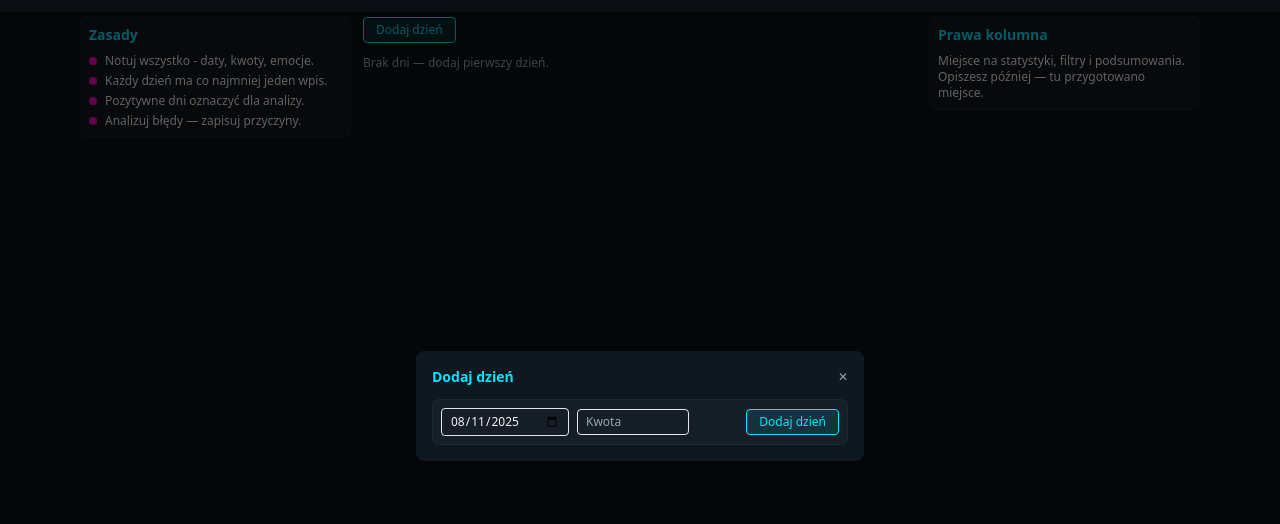
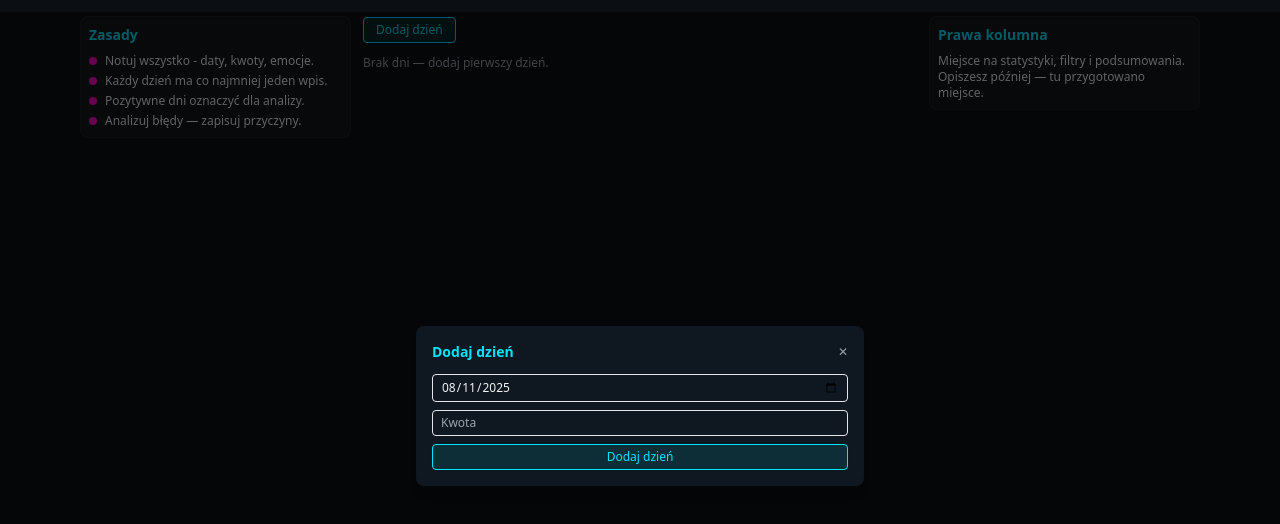
Before and after one commit to psv90/gpt5-trader-journal, a Next.js app: page / in a window 1280 px wide. Both pictures are taken after a click on the button "Dodaj dzień". Shown: the top 524 px of the page. Built offline with nearby package versions, Linux system fonts and the light colour scheme.

Commit message:
Update DayForm.jsx

```diff
--- a/components/DayForm.jsx
+++ b/components/DayForm.jsx
@@ -1,4 +1,4 @@
-'use client'
+"use client";
 import { useState, useRef } from 'react'
 import Confetti from './confetti'
 
@@ -10,9 +10,11 @@ export default function DayForm({ onAdd }){
   function handleSubmit(e){
     e.preventDefault()
     const amt = parseFloat(amount || '0')
+    const weekday = new Date(date).toLocaleDateString('pl-PL', { weekday: 'long' })
     const day = {
       id: Date.now().toString(),
       date,
+      weekday,
       amount: amt,
       entries: []
     }
@@ -22,13 +24,11 @@ export default function DayForm({ onAdd }){
   }
 
   return (
-    <div className="card">
-      <form className="flex gap-2 items-center" onSubmit={handleSubmit}>
-        <input type="date" value={date} onChange={e=>setDate(e.target.value)} className="bg-transparent border px-2 py-1 rounded w-32 text-xs" />
-        <input type="number" step="0.01" placeholder="Kwota" value={amount} onChange={e=>setAmount(e.target.value)} className="bg-transparent border px-2 py-1 rounded w-28 text-xs" />
-        <button className="ml-auto px-3 py-1 text-xs rounded shadow-sm bg-accent/10 border border-accent text-accent">Dodaj dzień</button>
-      </form>
+    <form className="space-y-2" onSubmit={handleSubmit}>
+      <input type="date" value={date} onChange={e=>setDate(e.target.value)} className="bg-transparent border px-2 py-1 rounded w-full text-xs" />
+      <input type="number" step="0.01" placeholder="Kwota" value={amount} onChange={e=>setAmount(e.target.value)} className="bg-transparent border px-2 py-1 rounded w-full text-xs" />
+      <button className="w-full px-3 py-1 text-xs rounded shadow-sm bg-accent/10 border border-accent text-accent">Dodaj dzień</button>
       <Confetti ref={confettiRef} />
-    </div>
+    </form>
   )
 }
```
